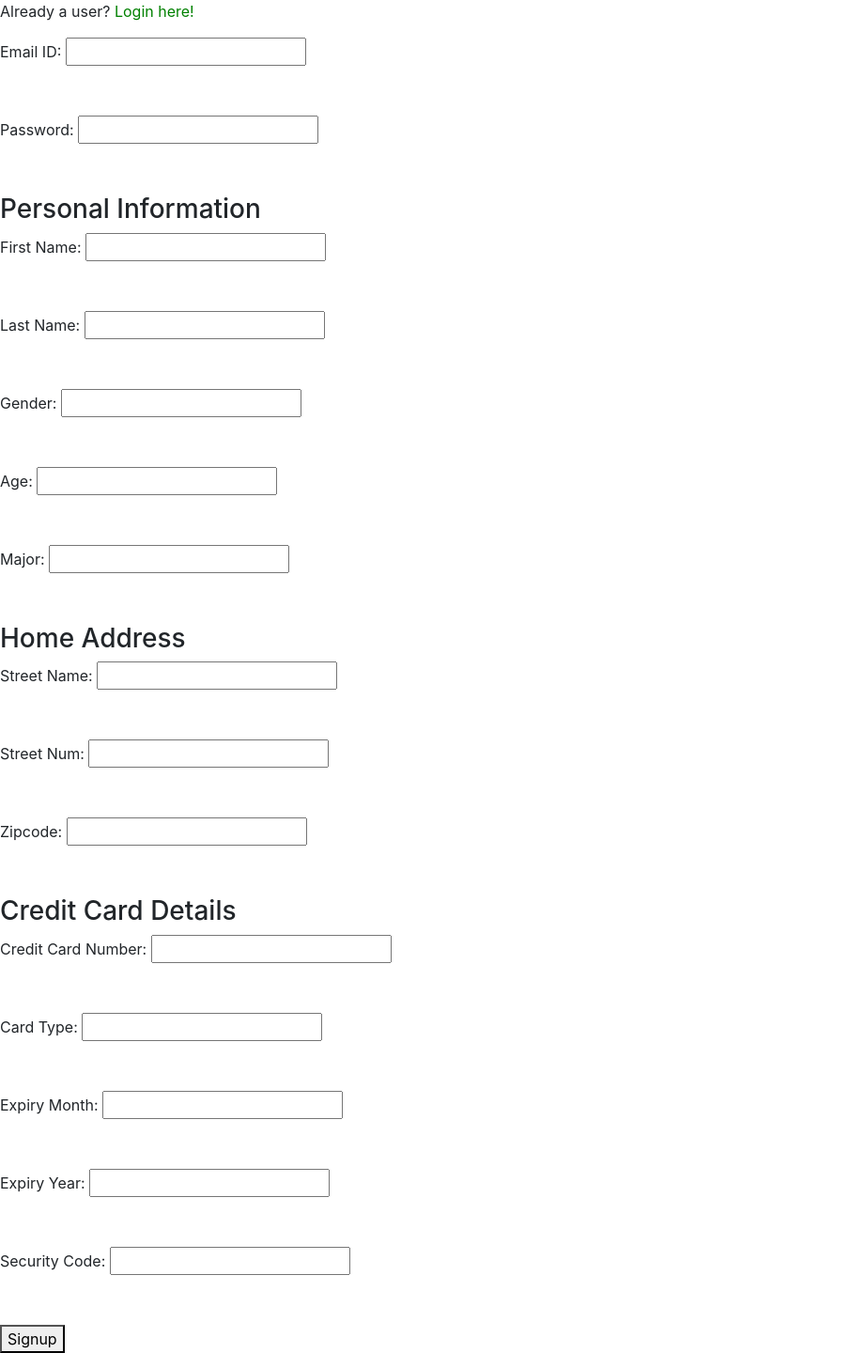
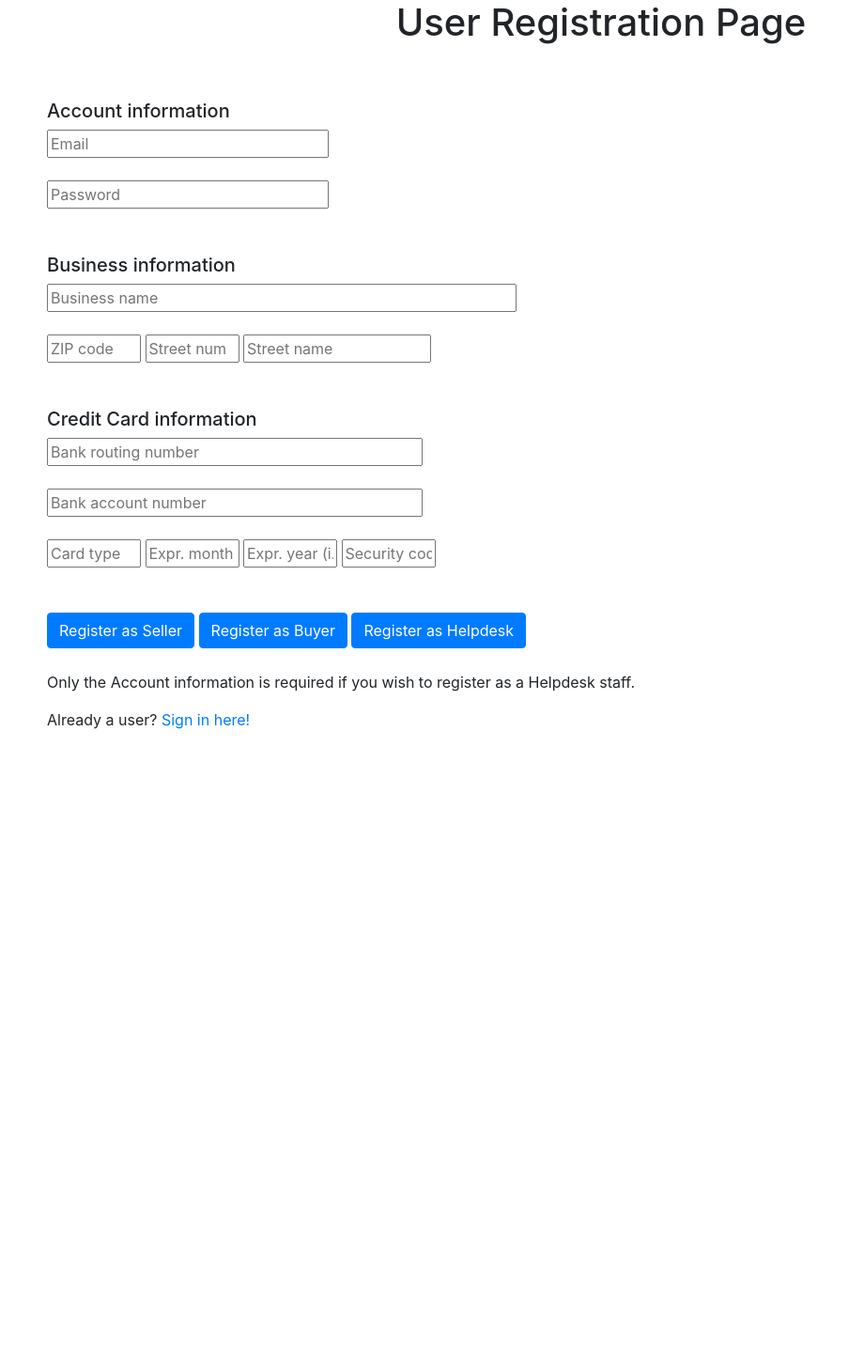
Before and after one commit to LaurenceCastillo/CMPSC-431W-NittanyBusiness, a Flask app: page /signup in a window 1280 px wide. Shown: the whole page at 94% size, without its empty margins (0-920 px from the left). After the commit the page ends 776 px from the top, so only its background shows below. Run offline with Flask 3, Linux system fonts and the light colour scheme; some libraries are stand-ins or nearby versions.

Commit message:
Signup page brushup done!

```diff
--- a/templates/login.html
+++ b/templates/login.html
@@ -14,10 +14,6 @@
         margin-right: auto;
         width: 40%;
     }
-
-    {#.container-sm {#}
-    {#     text-align: center;#}
-
     input {
         width: 100%;
     }
@@ -63,7 +59,7 @@
             <br>
 
             <div style="text-align:center;" class="signuptxt-container">
-                <label id="signupTxt">New to NittanyStore? <a href="/signup">Sign up here!</a></label>
+                <label id="signupTxt">New to NittanyBusiness? <a href="/signup">Sign up here!</a></label>
             </div>
         </div>
     </form>
--- a/templates/signup.html
+++ b/templates/signup.html
@@ -6,110 +6,67 @@
     <link rel="stylesheet" href="https://stackpath.bootstrapcdn.com/bootstrap/4.4.1/css/bootstrap.min.css"
           integrity="sha384-Vkoo8x4CGsO3+Hhxv8T/Q5PaXtkKtu6ug5TOeNV6gBiFeWPGFN9MuhOf23Q9Ifjh" crossorigin="anonymous">
     <title>User Registration | NittanyBusiness</title>
+
+    <style>
+    .signup-form {
+        padding: 50px;
+    }
+    </style>
+
 </head>
 
 
 <body>
-    <p>Already a user? <a href="/" style="color: green;">Login here!</a></p>
-    <p class="imp-txt">{{ error }}</p>
-    <form action="/signup" method="POST" class="formarea">
-        <div class="formrow-container">
-            <label>Email ID: </label>
-            <input type="text" name="email">
-        </div>
-        <br>
-        <br>
-        <div class="formrow-container">
-            <label>Password: </label>
-            <input type="text" name="pass">
-        </div>
-        <br>
-        <br>
-        <h3>Personal Information</h3>
-        <div class="formrow-container">
-            <label>First Name: </label>
-            <input type="text" name="firstname">
-        </div>
-        <br>
-        <br>
-        <div class="formrow-container">
-            <label>Last Name: </label>
-            <input type="text" name="lastname">
-        </div>
-        <br>
-        <br>
-        <div class="formrow-container">
-            <label>Gender: </label>
-            <input type="text" name="gender">
-        </div>
-        <br>
-        <br>
-        <div class="formrow-container">
-            <label>Age: </label>
-            <input type="text" name="age">
-        </div>
-        <br>
-        <br>
-        <div class="formrow-container">
-            <label>Major: </label>
-            <input type="text" name="major">
-        </div>
-        <br>
-        <br>
 
-        <h3>Home Address</h3>
-        <div class="formrow-container">
-            <label>Street Name: </label>
-            <input type="text" name="streetname">
-        </div>
-        <br>
-        <br>
-        <div class="formrow-container">
-            <label>Street Num: </label>
-            <input type="text" name="streetnum">
-        </div>
-        <br>
-        <br>
-        <div class="formrow-container">
-            <label>Zipcode: </label>
-            <input type="text" name="zipcode">
-        </div>
-        <br>
-        <br>
+    <h1 style="text-align:center;">User Registration Page</h1>
 
-        <h3>Credit Card Details</h3>
-        <div class="formrow-container">
-            <label>Credit Card Number: </label>
-            <input type="text" name="cardnum">
-        </div>
-        <br>
-        <br>
-        <div class="formrow-container">
-            <label>Card Type: </label>
-            <input type="text" name="cardtype">
-        </div>
-        <br>
-        <br>
-        <div class="formrow-container">
-            <label>Expiry Month: </label>
-            <input type="text" name="expiremonth">
-        </div>
-        <br>
-        <br>
-        <div class="formrow-container">
-            <label>Expiry Year: </label>
-            <input type="text" name="expireyear">
-        </div>
-        <br>
-        <br>
-        <div class="formrow-container">
-            <label>Security Code: </label>
-            <input type="text" name="seccode">
-        </div>
-        <br>
-        <br>
-        <button type="submit" class="log-btn">Signup</button>
-    </form>
+    <div class="signup-form">
+        <form action="/signup" method="POST" class="formrows">
+
+            <div class="accinfo-container">
+                <h5>Account information </h5>
+                <input type="text" style="width:300px" name="email" placeholder="Email">
+                <br><br>
+                <input type="text" style="width:300px" name="pass" placeholder="Password">
+            </div>
+            <br><br>
+
+            <div class="businessinfo-container">
+                <h5>Business information </h5>
+                <input type="text" style="width:500px" name="bname" placeholder="Business name">
+                <br><br>
+                <input type="text" style="width:100px" name="bzipcode" placeholder="ZIP code">
+                <input type="text" style="width:100px" name="bstreetnum" placeholder="Street num">
+                <input type="text" style="width:200px" name="bstreetname" placeholder="Street name">
+            </div>
+            <br><br>
+
+            <div class="cardinfo-container">
+                <h5>Credit Card information </h5>
+                <input type="text" style="width:400px" name="routnum" placeholder="Bank routing number">
+                <br><br>
+                <input type="text" style="width:400px" name="accnum" placeholder="Bank account number">
+                <br><br>
+                <input type="text" style="width:100px" name="cardtype" placeholder="Card type">
+                <input type="text" style="width:100px" name="expmonth" placeholder="Expr. month (i.e. 12)">
+                <input type="text" style="width:100px" name="expyear" placeholder="Expr. year (i.e. 2030)">
+                <input type="text" style="width:100px" name="seccode" placeholder="Security code">
+            </div>
+            <br><br>
+            {#PLEASE CHANGE THIS TO MAKE IT LOOK BETTER!!!!#}
+
+            <button type="submit" class="btn btn-primary">Register as Seller</button>
+            <button type="submit" class="btn btn-primary">Register as Buyer</button>
+            <button type="submit" class="btn btn-primary">Register as Helpdesk</button>
+            <br><br>
+
+            <p>Only the Account information is required if you wish to register as a Helpdesk staff. </p>
+            <p>Already a user? <a href="/">Sign in here!</a></p>
+            <p class="imp-txt">{{ error }}</p>
+
+            <br><br><br><br><br>
+        </form>
+    </div>
 </body>
 
 <!-- Imported bootstrap scripts -->
@@ -124,3 +81,30 @@
         crossorigin="anonymous"></script>
 
 </html>
+
+<!-- TO DO -->
+
+{#
+- As specified in Item #7 in the requirements, user will specify their intended role on registration.
+- Make a dropdown menu (modal) so that the user can select what role they want.
+
+Required information for each role (CHECK THE DATASET.):
+- Sellers:
+    - Business name (stored in Sellers.csv)
+    - Business zip code (stored in Address.csv)
+    - Business street num (stored in Address.csv)
+    - Business street name (stored in Address.csv)
+    - Bank routing number (stored in Sellers.csv, Credit_Cards.csv)
+    - Bank account number (stored in Sellers.csv, , Credit_Cards.csv)
+    - Bank account card type (stored in Credit_Cards.csv)
+    - Bank account expire month (stored in Credit_Cards.csv)
+    - Bank account expire year (stored in Credit_Cards.csv)
+    - Bank account security code (stored in Credit_Cards.csv)
+
+I don't think Helpdesk needs additional fields.
+If this feature should be done differently, please feel free to do it differently.
+For creating the additional boxes, simply copy the input fields I have made above
+    and change the details accordingly.
+
+
+#}
```
